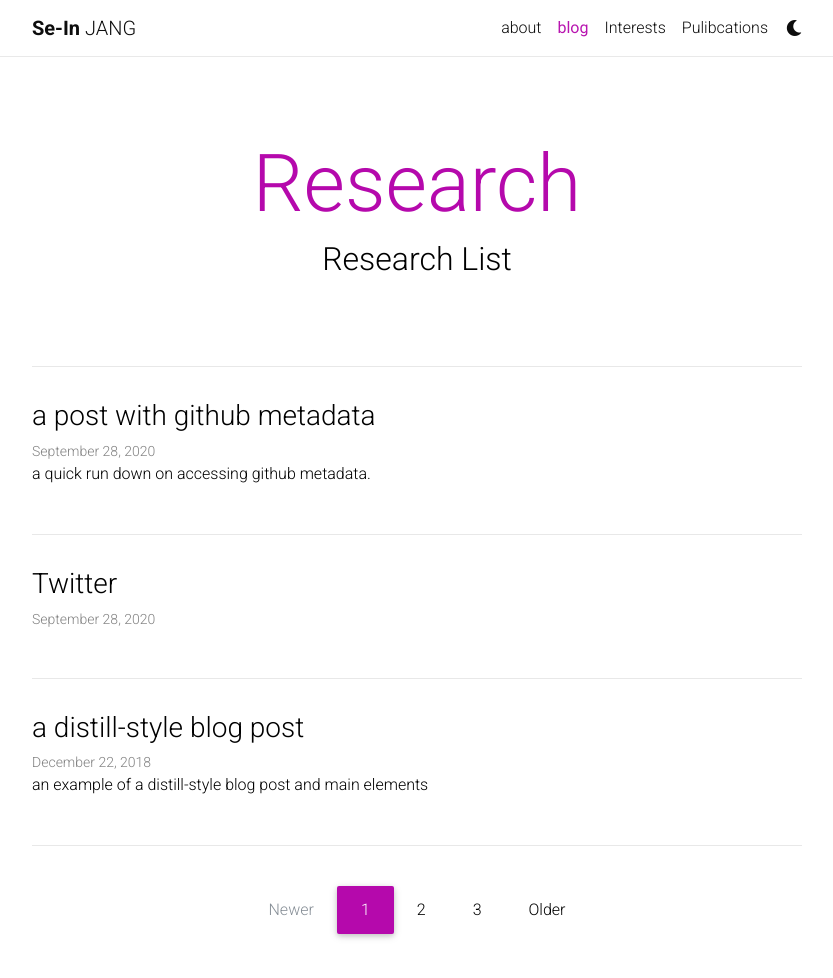
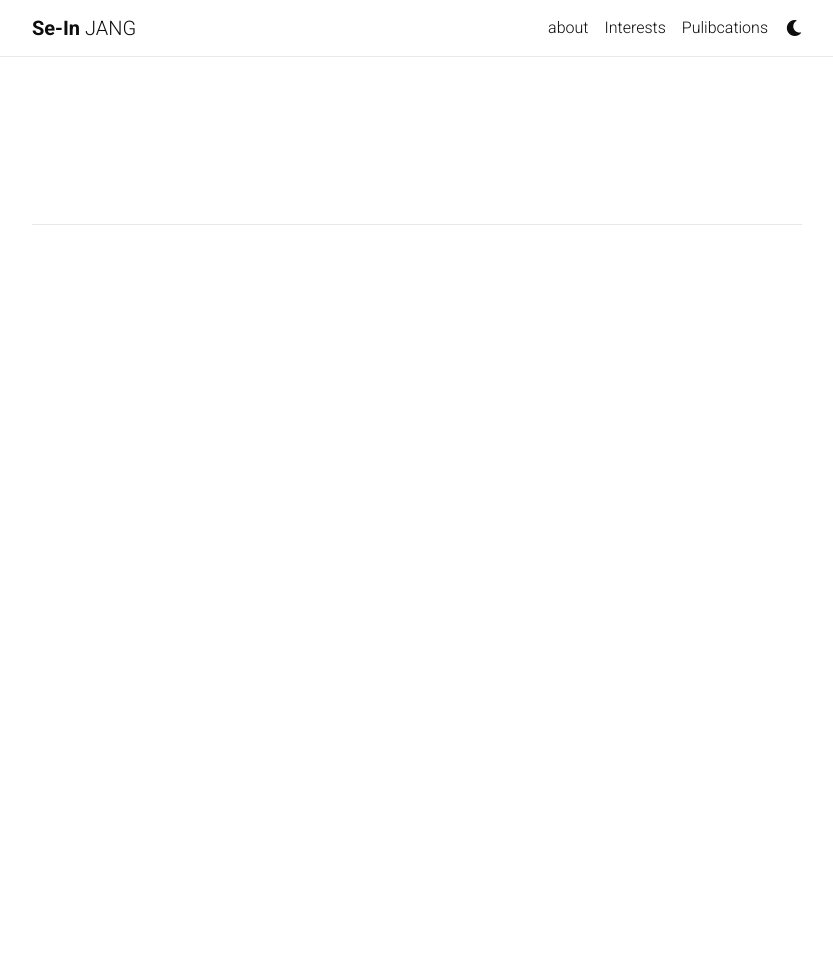
Before and after one commit to sijang/sijang.github.io, a Jekyll site: the page built from blog/index.html, in a window 1280 px wide and 1027 px high. Shown: the top 978 px of the window, without its empty margins (223-1056 px from the left). Built offline with Jekyll 4.4.1, drawn with Linux system fonts in a browser that asks for light colours; nearby versions of some CDN libraries; the list of posts is cut into pages by our own code; a style sheet for code colours, icons or effects is not loaded; part of the change alters nothing that is shown.

Commit message:
Update _config.yml

```diff
--- a/_config.yml
+++ b/_config.yml
@@ -63,16 +63,16 @@ panelbear_analytics: XXXXXXXXX # panelbear analytics site ID
 # Blog
 # -----------------------------------------------------------------------------
 
-blog_name: Research  # your blog must have a name for it to show up in the nav bar
-blog_description: Research List
-permalink: /blog/:year/:title/
+# blog_name: Research  # your blog must have a name for it to show up in the nav bar
+# blog_description: Research List
+# permalink: /blog/:year/:title/
 
-# Pagination
-pagination:
-  enabled: true
+# # Pagination
+# pagination:
+#   enabled: true
 
-# Comments
-disqus_shortname: al-folio # put your disqus shortname
+# # Comments
+# disqus_shortname: al-folio # put your disqus shortname
 
 # -----------------------------------------------------------------------------
 # Collections
```
